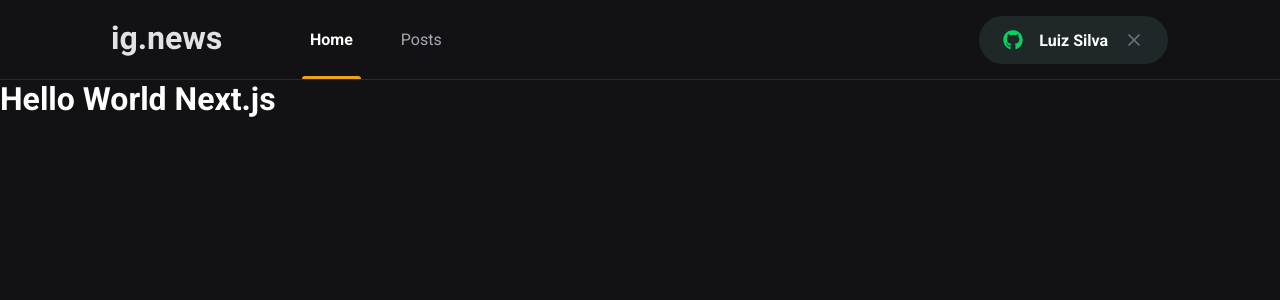
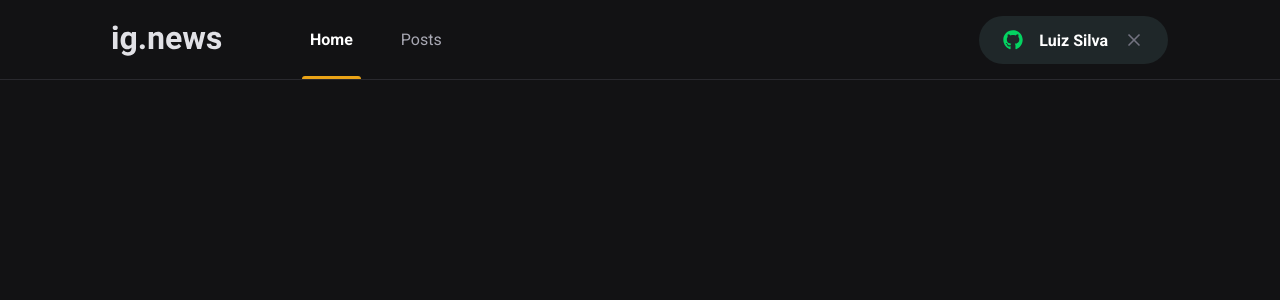
Before and after one commit to lu1zf/ignite-ignews, a Next.js app: page / in a window 1280 px wide. Shown: the top 300 px of the page. Built offline with nearby package versions, Linux system fonts and the light colour scheme.

Commit message:
feat(Home): Add page title

```diff
--- a/src/pages/index.tsx
+++ b/src/pages/index.tsx
@@ -1,5 +1,13 @@
+import Head from "next/head";
+
 export default function Home() {
   return (
-    <h1>Hello World Next.js</h1>
+    <>
+      <Head>
+        <title>
+          Início | ig.news
+        </title>
+      </Head>
+    </>
   )
 }
```
